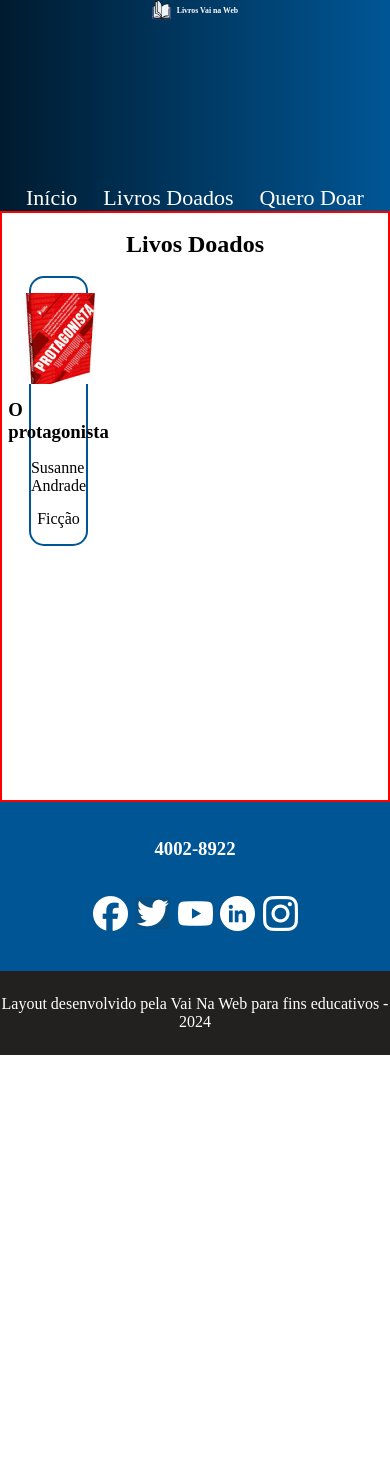
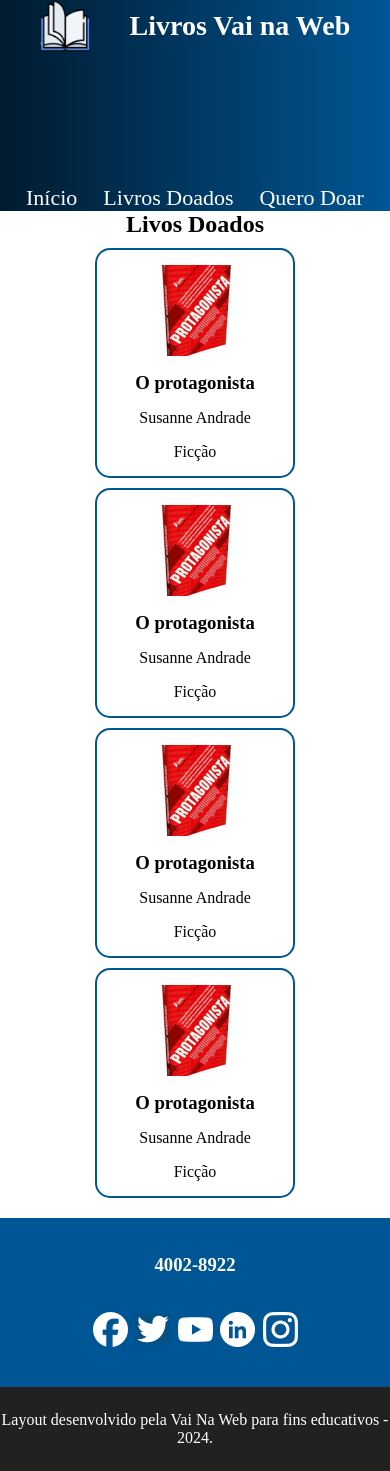
Before and after one commit to Fabiosal22/Desafio-final-t3, a React (Vite) app: page /Doados in a window 390 px wide. Before the commit the page ends 1055 px from the top, so only its background shows below. Built offline with nearby package versions, Linux system fonts and the light colour scheme.

Commit message:
Finalização do Desafio FrontEnd

```diff
--- a/package.json
+++ b/package.json
@@ -13,7 +13,7 @@
     "react": "^18.3.1",
     "react-dom": "^18.3.1",
     "react-router-dom": "^6.28.0",
-    "sass": "^1.81.0"
+    "sass": "^1.82.0"
   },
   "devDependencies": {
     "@eslint/js": "^9.13.0",
--- a/src/Pages/Doados/Doados.jsx
+++ b/src/Pages/Doados/Doados.jsx
@@ -16,6 +16,26 @@ export default function Doados(){
                     <p>Susanne Andrade</p>
                     <p>Ficção</p>
                 </article>
+                <article>
+                    <img src={livro} alt="imagem do livro o protagonista" />
+                    <h3>O protagonista</h3>
+                    <p>Susanne Andrade</p>
+                    <p>Ficção</p>
+                </article>
+                <article>
+                    <img src={livro} alt="imagem do livro o protagonista" />
+                    <h3>O protagonista</h3>
+                    <p>Susanne Andrade</p>
+                    <p>Ficção</p>
+                </article>
+                <article>
+                    <img src={livro} alt="imagem do livro o protagonista" />
+                    <h3>O protagonista</h3>
+                    <p>Susanne Andrade</p>
+                    <p>Ficção</p>
+                </article>
+
+
             </section>
         </section>
     )
--- a/src/Pages/Doados/doados.module.scss
+++ b/src/Pages/Doados/doados.module.scss
@@ -1,19 +1,21 @@
 
 .boxDoados{
-    border: solid 2px red;
+   // border: solid 2px red;
     height: 70vh;
     display: flex;
     flex-direction: column;
     align-items: center;
     justify-content: space-evenly;
-
+    flex-wrap: wrap;
+    gap: 10px;
 }
 
 .boxBooks{
-    //border: solid 2px greenyellow;
+
     width: 85vw;
     height: 60vh;
-
+    display: flex;
+    justify-content: space-evenly;
     // display: flex;
     // justify-content: space-evenly; caso adicione mais livros
 
@@ -30,3 +32,28 @@
 
     }
 }
+@media(max-width: 1000px){
+    .boxDoados{
+        //border: solid 2px red;
+        }
+    }
+
+    .boxBooks{
+       // border: solid 2px rgb(248, 131, 7);
+        article{
+            width: 200px;
+            height: 230px;
+    }
+   }
+@media(max-width: 520px){
+.boxBooks{
+    flex-wrap: wrap; // ajustar automatico
+    gap: 10px; // distancia o tamanho colocado para os cards nao colarem
+    height: auto;
+     }
+     .boxDoados{
+        height: auto;
+        padding-bottom: 20px;
+
+     }
+}
--- a/src/Pages/Inicio/inicio.module.scss
+++ b/src/Pages/Inicio/inicio.module.scss
@@ -2,7 +2,7 @@
 .post{
     background-image: url("../../assets/img/banner.png");
     background-repeat: no-repeat; //para a imagem nao ficar repetindo
-    background-size: cover; // ajusta a imagem para nao cortar como o cover ajusta com o centro da foto
+    background-size: cover; // contain ajusta a imagem para nao cortar como o cover ajusta com o centro da foto no centro do espaço podendo cortar as bordas
     background-position: center;
     height:85vh; // mudar a altura
     display: flex;
@@ -42,14 +42,16 @@
 .boxCard{
 //border: solid 2px rgb(5, 248, 232);
 display: flex;
+width: 85vw;
 height: 60vh;
 align-items: center;
 justify-content: space-evenly;
-
+flex-wrap: wrap;
+gap: 10px;
 article{
    // border: solid 2px blue;
     width: 20%;
-    height: 80%;
+    height: 200px;    // height: 80%;
     background-color:#0157944D;
     display: flex;
     flex-direction: column;
@@ -125,3 +127,29 @@ article{
         height: 190vh;
     }
 }
+
+@media(max-width: 900px){
+  .boxCards{
+        height: 80vh;
+    }
+    .boxDoados{
+        height: 90vh;
+    }
+}
+
+
+
+
+// @media(max-width: 1100px){
+// .boxCard{
+//     article{
+//         width: 16vw;
+//         h3{
+//             font-size: 17px;
+//         }
+//         p{
+//             font-size: 14px;
+//         }
+//     }
+//   }
+// }
--- a/src/Pages/QueroDoar/querodoar.module.scss
+++ b/src/Pages/QueroDoar/querodoar.module.scss
@@ -1,22 +1,25 @@
 
 .principal{
-    border: solid 2px red;
+   // border: solid 2px rgb(0, 255, 81);
     height: 80vh;
     display: flex;
     justify-content: center;
 }
 
 .container{
-
+   // border: solid 2px yellow;
     display: flex;
     justify-content: space-evenly;
     flex-direction: column;
     align-items: center;
-
+   h2{
+    //border: solid 2px red;
+    text-align: center;
+   }
 
     form{
         border: solid 2px #005695;
-        width: 25vw;
+        width: 25vw; // mexi aqui
         height: 60vh;
         border-radius: 15px;
         display: flex;
@@ -36,7 +39,7 @@
 
         input{
             border: solid 2px #005695;
-            width: 22vw;
+            width: 80%;
             height: 5vh;
             border-radius: 10px;
             outline: none;
@@ -59,12 +62,117 @@
     }
 }
 
-// input:nth-child(6){
-//     background-color: #005695 ;
-//     width: 10vw;
-//     height: 6vh;
-//     padding-left: 0;
-//     color: white;
-//     font-size: 18px;
+@media(max-width: 1280px){
+ .principal{
+   // border: solid 2px red;
+ }
+ .container{
+   // border: solid 2px gray;
+    form{
+        width: 325px;
+        input{
+            width: 280px;
+           }
+           .doar{
+            width: 130px;
 
-// }   outro exemplo
+           }
+    }
+ }
+}
+
+@media(max-width: 930px){
+    .container{
+        h2{
+           // border: solid 2px yellow;
+            text-align: center;
+            font-size: 20px;
+        }
+    }
+}
+@media(max-width:400px){
+    .container{
+        h2{
+            font-size: 15px;
+        }
+       // border: solid 2px gray;
+        form{
+
+            div{
+                h3{
+                    font-size: 5vw;
+                }
+                img{
+                    width: 16vw;
+                }
+            }
+            width: 80vw;
+            input{
+                width: 80%;
+               }
+               .doar{
+                width: 32vw;
+
+               }
+        }
+     }
+}
+
+
+
+
+
+
+
+
+
+
+
+
+
+
+
+
+
+
+// // input:nth-child(6){
+// //     background-color: #005695 ;
+// //     width: 10vw;
+// //     height: 6vh;
+// //     padding-left: 0;
+// //     color: white;
+// //     font-size: 18px;
+
+// // }   outro exemplo
+
+// @media(max-width: 1170px){
+
+//     form{
+//         width: 400px;
+//     }
+
+// }
+// @media(max-width: 650px){
+//     .container{
+//         h2{
+//             font-size: 20px;
+//         }
+//     }
+
+// }
+
+// @media(max-width: 450px){
+
+//     form{
+//         width: 75vw;
+//         div{
+//             img{
+//                 width: 13vw;
+//             }
+//             h3{
+//                 font-size: 4.5vw;
+//             }
+//         }
+//     }
+
+// }
--- a/src/components/Footer/footer.jsx
+++ b/src/components/Footer/footer.jsx
@@ -21,7 +21,7 @@ return(
         </section>
 
         <section className={S.boxEnd}>
-            <p>Layout desenvolvido pela Vai Na Web para fins educativos - 2024  </p>
+            <p>Layout desenvolvido pela Vai Na Web para fins educativos - 2024.</p>
         </section>
     </footer>
 )
--- a/src/components/Footer/footer.module.scss
+++ b/src/components/Footer/footer.module.scss
@@ -31,7 +31,7 @@ footer{
     display: flex;
     align-items: center;
     justify-content: center;
-
+    //text-aling: center; poderia se estilizado aqui tambem ao invez da p no @media
 }
 
 @media(max-width: 1050px){
@@ -49,7 +49,8 @@ footer{
         flex-direction: column; //para deixar em coluna
         justify-content: space-evenly;
         }
-        .boxEnd{
+
+    .boxEnd{
             p{
                 text-align: center;
             }
--- a/src/components/Header/header.module.scss
+++ b/src/components/Header/header.module.scss
@@ -71,12 +71,13 @@ ul{
 
         .boxLogo{
             //border: solid 2px red;
-            width: 25vw;
+            width: 100%;
+            justify-content: space-evenly;
             h1{
-                font-size: 2vw;
+                font-size: 28px;
             }
             img{
-                width: 5vw;
+                width: 50px;
             }
         }
     .boxInput{
```
Also changed, not shown: 1 other file (tests, documents, lock files or other folders).
